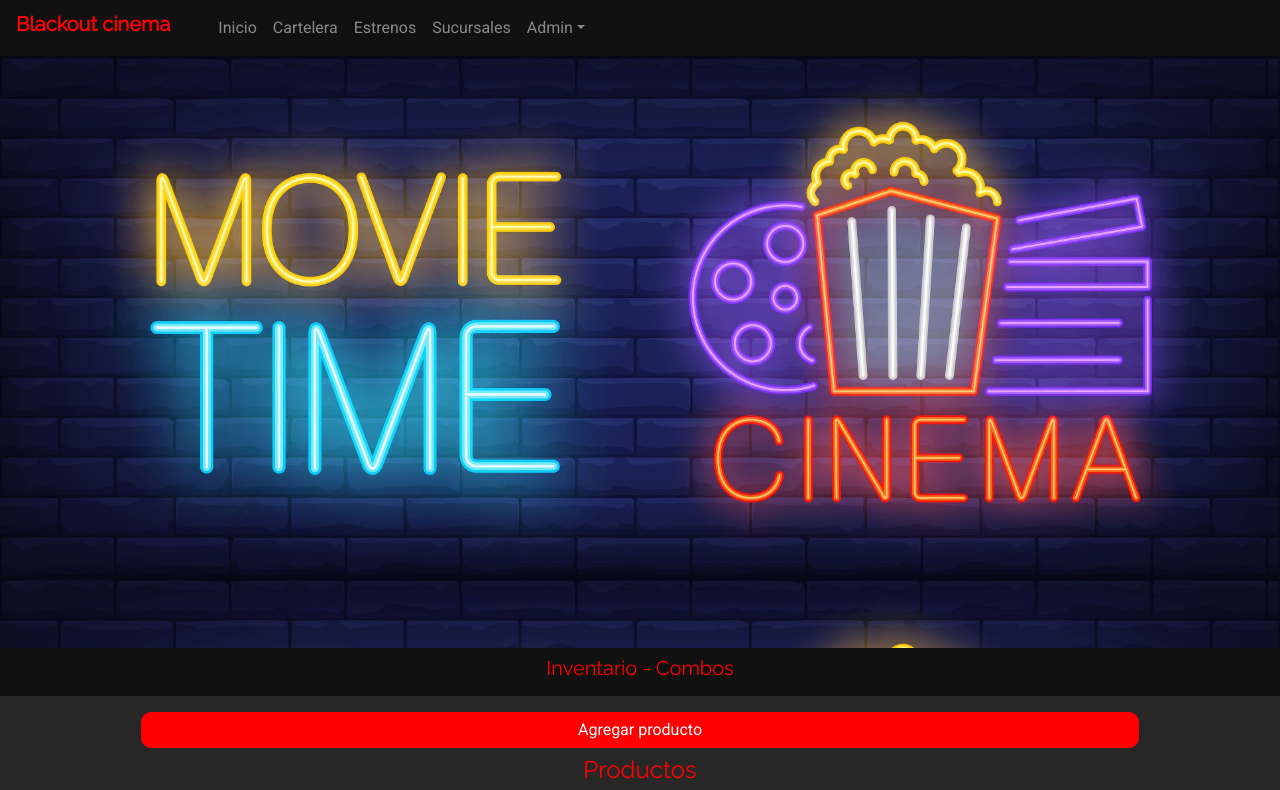
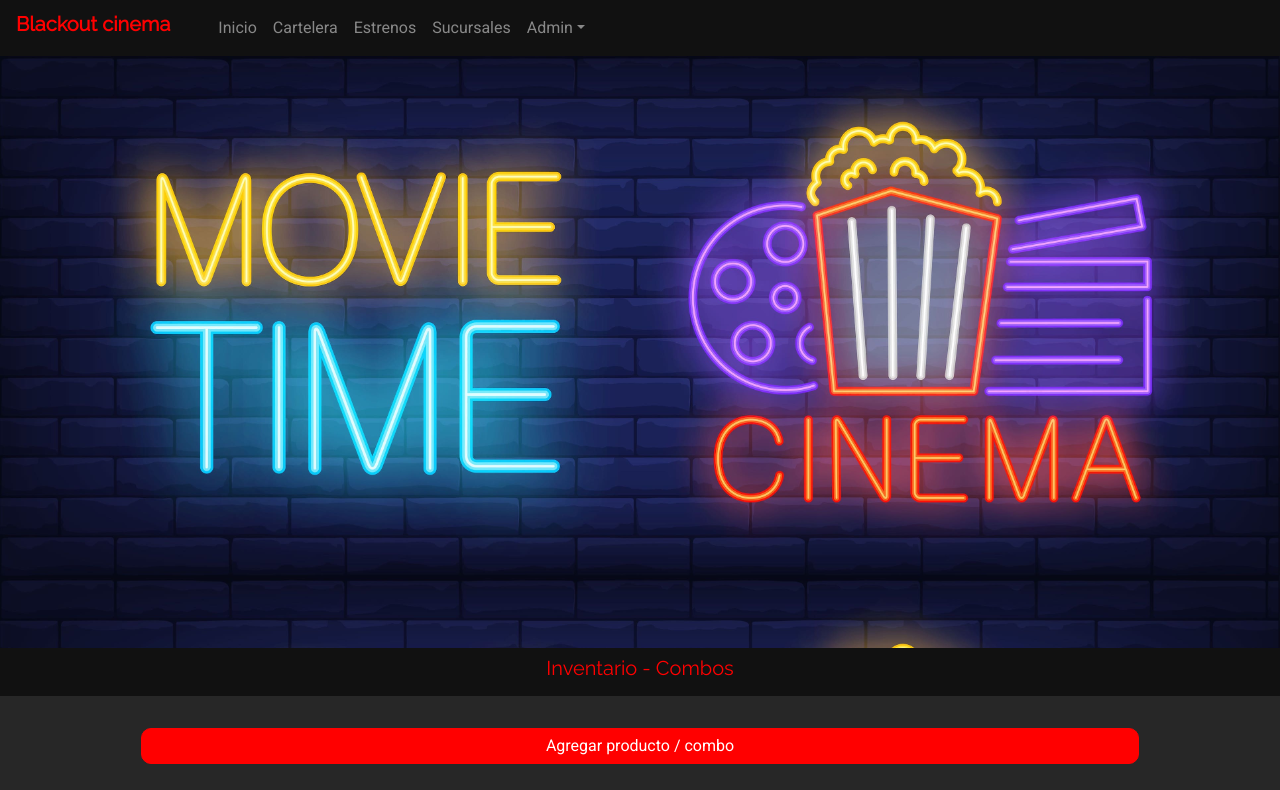
Before and after one commit to ehan16/blackout-cinema-frontend, a React (Create React App) app: page /admin/products in a window 1280 px wide. Shown: the top 790 px of the page. Built offline with nearby package versions, Linux system fonts and the light colour scheme; no server answers.

Commit message:
arreglando unas lineas

```diff
--- a/src/components/pages/orders/ClientForm.js
+++ b/src/components/pages/orders/ClientForm.js
@@ -76,17 +76,6 @@ const ClientForm = (props) => {
 
             });
 
-            // Se agrega la orden de compra
-            axios.post('http://127.0.0.1:8000/api/orders/', order)
-            .then(res => {
-                orderId = res.data.order_id; // Se consigue cual es el id de la orden de compra
-                insertProducts(orderId);
-                updateLots(functionId);
-            });
-
-            swal("Compra exitosa", `Su orden de compra es ${orderId}`, "info", { dangerMode: true });
-            history.push("/"); // Se devuelve al cliente al home
-
         }
 
     }
@@ -109,6 +98,8 @@ const ClientForm = (props) => {
             orderId = res.data.order_id; // Se consigue cual es el id de la orden de compra
             insertProducts(orderId);
             updateLots(functionId);
+            swal("Compra exitosa", `Su orden de compra es ${orderId}`, "info", { dangerMode: true });
+            history.push("/"); // Se devuelve al cliente al home
         });
 
     }
--- a/src/components/pages/products/ProductsList.js
+++ b/src/components/pages/products/ProductsList.js
@@ -45,8 +45,8 @@ export class ProductsList extends Component {
                 <div className="container-fluid p-3 text-center">
 
                     { this.props.admin ?
-                        <div className="text-center">
-                            <Link to="/admin/add-product/"><button className="btn-add" >Agregar producto</button></Link>
+                        <div className="text-center my-3">
+                            <Link to="/admin/add-product/"><button className="btn-add" >Agregar producto / combo</button></Link>
                         </div>
                     : null }
 
```
